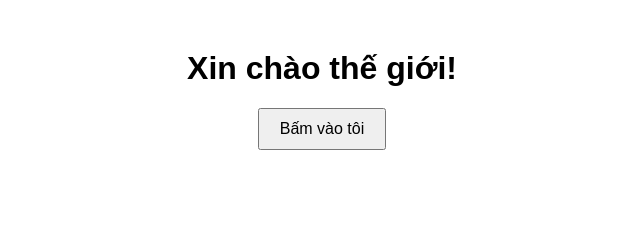
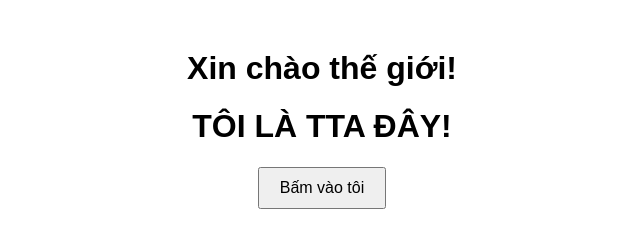
Before and after one commit to TTA0905/tdh, a plain HTML site: page index.html in a window 1280 px wide. Shown: the whole page, without its empty margins (318-958 px from the left). Drawn offline with Linux system fonts and the light colour scheme.

Commit message:
index.html

```diff
--- a/index.html
+++ b/index.html
@@ -7,6 +7,7 @@
 </head>
 <body>
   <h1>Xin chào thế giới!</h1>
+   <h1>TÔI LÀ TTA ĐÂY!</h1>
   <button onclick="sayHello()">Bấm vào tôi</button>
   <script src="script.js"></script>
 </body>
```
